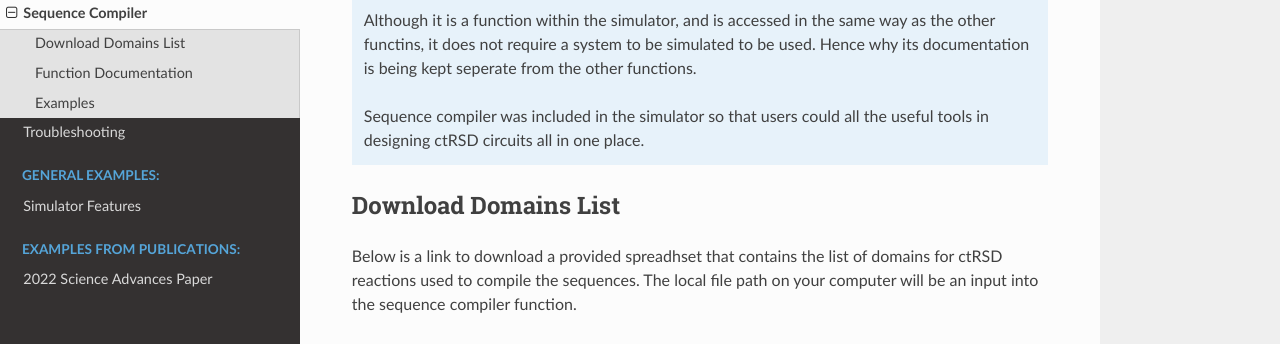
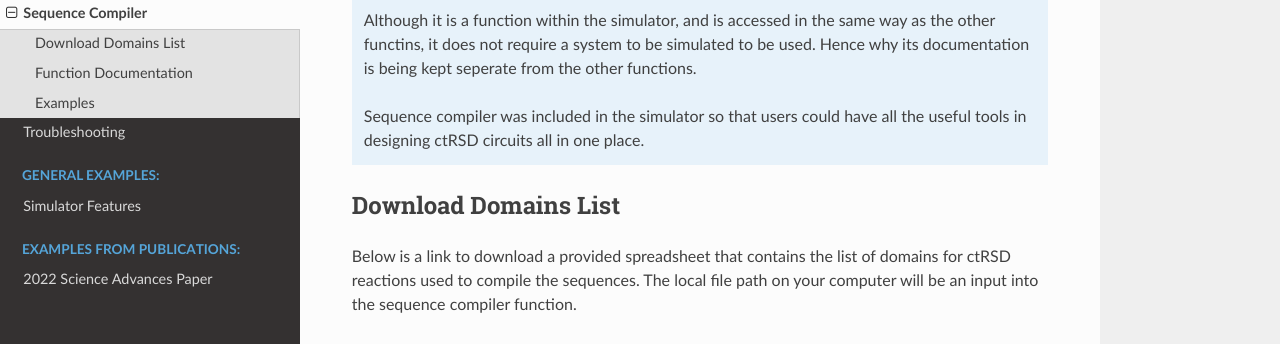
Before and after one commit to usnistgov/ctRSD-simulator, a Sphinx documentation site: the page built from ctRSD-simulator-2.0/docs/SeqCompiler.rst, in a window 1280 px wide and 900 px high. Shown: the part 288-632 px from the top of the window. Built offline with Sphinx 7.4.7 and the Read the Docs theme 2.0.0, drawn with Linux system fonts in a browser that asks for light colours.

Commit message:
Added Sequence Compiler

```diff
--- a/ctRSD-simulator-2.0/docs/SeqCompiler.rst
+++ b/ctRSD-simulator-2.0/docs/SeqCompiler.rst
@@ -9,7 +9,7 @@ Sequence compiler is a function avaliable in the simulator that takes in a speci
 
 	Although it is a function within the simulator, and is accessed in the same way as the other functins, it does not require a system to be simulated to be used. Hence why its documentation is being kept seperate from the other functions.
 
-	Sequence compiler was included in the simulator so that users could all the useful tools in designing ctRSD circuits all in one place.
+	Sequence compiler was included in the simulator so that users could have all the useful tools in designing ctRSD circuits all in one place.
 
 
 .. _DownloadDomainsList:
@@ -17,9 +17,9 @@ Sequence compiler is a function avaliable in the simulator that takes in a speci
 Download Domains List
 ---------------------
 
-Below is a link to download a provided spreadhset that contains the list of domains for ctRSD reactions used to compile the sequences. The local file path on your computer will be an input into the sequence compiler function.
+Below is a link to download a provided spreadsheet that contains the list of domains for ctRSD reactions used to compile the sequences. The local file path on your computer will be an input into the sequence compiler function.
 
-`ctRSD Domains List Spreadsheet can be found here <https://github.com/usnistgov/ctRSD-simulator/blob/main/ctRSD-simulator-2.0/Sequence Compiler/ctRSD_domains_list.xlsx>`_
+`ctRSD Domains List Spreadsheet can be found here <https://github.com/usnistgov/ctRSD-simulator/blob/main/ctRSD-simulator-2.0/Sequence%20Compiler/ctRSD_domains_list.xlsx>`_
 
 
 Function Documentation
@@ -92,4 +92,4 @@ First Steps:
 
 
 
-`Sequence Compiler Example Script can be found here <https://github.com/usnistgov/ctRSD-simulator/blob/main/ctRSD-simulator-2.0/Sequence Compiler/SequenceCompilerExample.py>`_
+`Sequence Compiler Example Script can be found here <https://github.com/usnistgov/ctRSD-simulator/blob/main/ctRSD-simulator-2.0/Sequence%20Compiler/SequenceCompilerExample.py>`_
```
Also changed, not shown: 5 other files.
